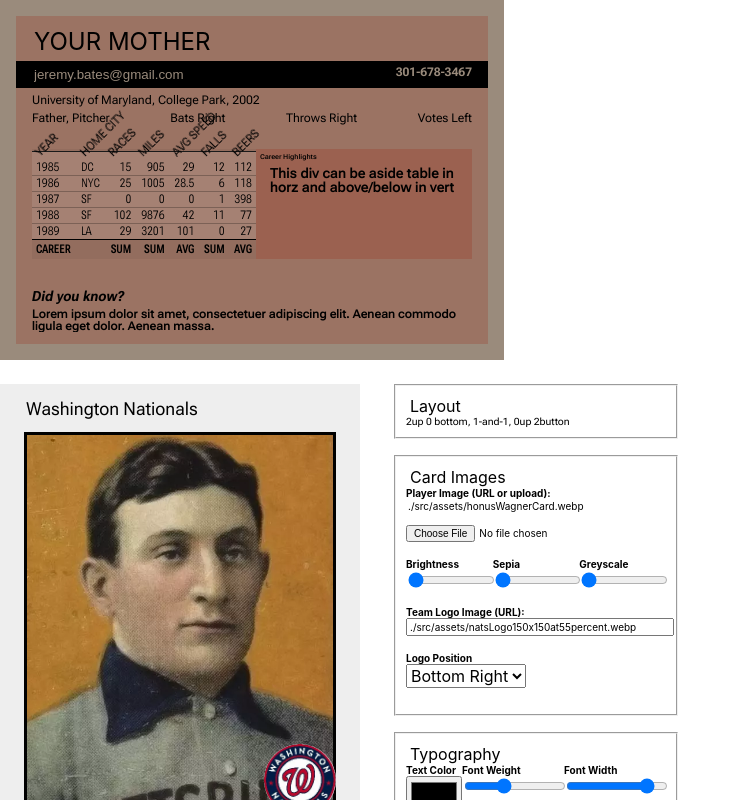
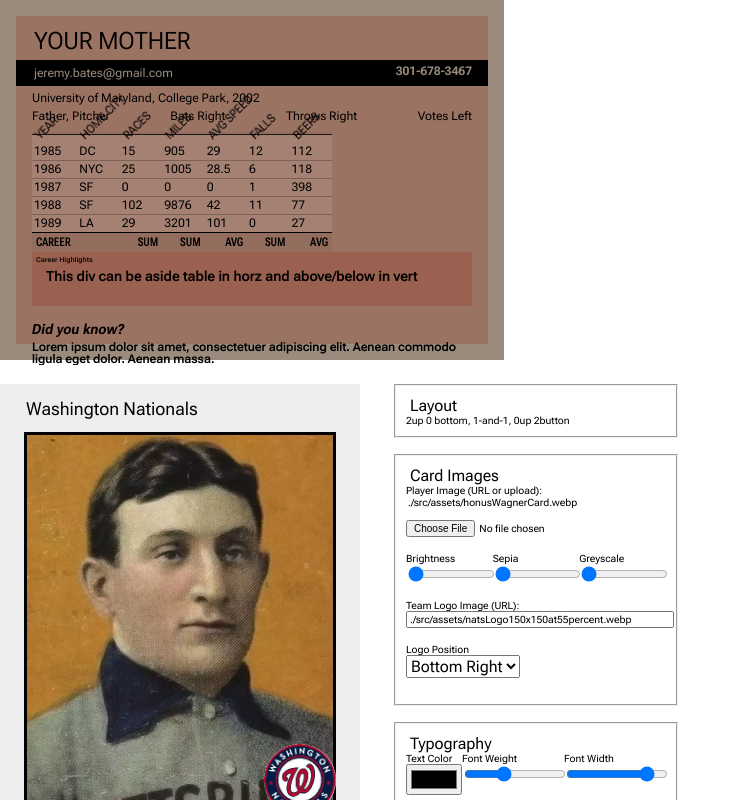
Before and after one commit to jeremybatesDC/vueGridBaseballCard, a Vue app: page / in a window 1280 px wide. Shown: the top 800 px of the page, without its empty margins (0-741 px from the left). Built offline with nearby package versions, Linux system fonts and the light colour scheme.

Commit message:
tightening spacing, making sure iOS looks ok

```diff
--- a/src/App.vue
+++ b/src/App.vue
@@ -176,9 +176,7 @@ fieldset {
   margin-bottom: 1.6rem;
 }
 legend {
-  font-family: -apple-system, BlinkMacSystemFont, "Segoe UI", Roboto,
-    Oxygen-Sans, Ubuntu, Cantarell, "Helvetica Neue", "Helvetica", Arial,
-    sans-serif;
+  font-family: inherit;
   //font-weight: bold;
   text-align: center;
   padding: 0 0.4rem;
@@ -186,10 +184,7 @@ legend {
 }
 label {
   display: block;
-  font-family: -apple-system, BlinkMacSystemFont, "Segoe UI", Roboto,
-    Oxygen-Sans, Ubuntu, Cantarell, "Helvetica Neue", "Helvetica", Arial,
-    sans-serif;
-  font-weight: bold;
+  font-family: inherit;
 
   input {
     display: block;
--- a/src/components/CardBack.vue
+++ b/src/components/CardBack.vue
@@ -49,7 +49,9 @@
             <tbody>
               <tr v-for="year in defaultStats.years" :key="year">
                 <!-- i really don't want to do a loop in a loop, do I? Space/time complexity wise, it's better to loop twice -->
-                <td v-for="thing in year" :key="thing">{{ thing }}</td>
+                <td v-for="thing in year" :key="thing">
+                  <input type="text" :value="thing" size="4" />
+                </td>
               </tr>
             </tbody>
             <tfoot>
@@ -316,11 +318,13 @@ section {
 
 .table__wrapper--outer {
   display: flex;
-  flex-grow: 1;
+  flex-grow: 2;
+  // this needs to be put in a variable duh
+  max-width: 30rem;
 }
 table {
   width: 100%;
-  max-width: 32rem;
+  //max-width: 32rem;
   margin: 0 auto;
   font-size: 1.2rem;
   line-height: 1;
@@ -390,12 +394,17 @@ tbody {
     }
   }
   td {
-    padding: 0.2rem 0.4rem;
+    padding: 0.2rem 0 0.2rem 0.2rem;
     box-shadow: 0 1px rgba(0, 0, 0, 0.25);
     //text-align: left;
     &:first-child,
     &:nth-child(2) {
       text-align: left;
+    }
+    input {
+      display: block;
+      padding: 0;
+      //width: 4ch;
     }
   }
 }
@@ -418,7 +427,7 @@ tfoot {
 aside {
   display: flex;
   flex-grow: 1;
-  width: auto;
+  //width: auto;
   &:focus-within {
     blockquote {
       font-size: 1.6rem;
--- a/src/globalStyles/inputs.scss
+++ b/src/globalStyles/inputs.scss
@@ -1,19 +1,19 @@
 [type="text"],
 [type="email"],
-[type="tel"] {
+[type="tel"],
+textarea {
+  font-family: inherit;
+  font-size: inherit;
+  line-height: inherit;
+
   background: transparent;
   box-shadow: none;
   border: none;
 }
 
 textarea {
-  font-family: inherit;
-  font-size: inherit;
-  line-height: inherit;
-  background: transparent;
   resize: none;
-  border: none;
-  box-shadow: none;
+
   width: 100%;
   margin: 0;
   padding: 0;
@@ -29,18 +29,11 @@ textarea {
   left: 0;
   //background: rgba(0, 0, 0, 0.5);
   //width: 100%;
-  padding: 1.6rem;
-  opacity: 0;
+  padding: 1.6rem 0;
+  visibility: hidden;
   overflow: visible;
   z-index: 2;
 
-  fieldset:focus-within & {
-    opacity: 1;
-  }
-
-  aside:focus-within & {
-    opacity: 1;
-  }
   // this should NOT have to be explicit -- missing a rul somewhere
   label {
     display: flex;
@@ -56,6 +49,9 @@ textarea {
 // card back element is an example
 
 .fui__wrap {
+  font-family: "VariableFontSerif", -apple-system, BlinkMacSystemFont,
+    "Segoe UI", Roboto, Oxygen-Sans, Ubuntu, Cantarell, "Helvetica Neue",
+    "Helvetica", Arial, sans-serif;
   &:focus-within {
     position: fixed;
     top: 0;
@@ -63,7 +59,7 @@ textarea {
     width: 100%;
     height: 100%;
     padding: 1.6rem;
-    background-color: rgba(0, 0, 0, 0.6666);
+    background-color: rgba(0, 0, 0, 0.75);
 
     z-index: 1;
     .fui__mid {
@@ -73,11 +69,12 @@ textarea {
     .fui__formElem {
       //position: absolute;
       // MIN font-size SHOULD BE 1.6rem;
-      padding: 1em;
+      font-family: inherit;
+      padding: 0.8rem;
       background: #fff;
     }
     [data-show-only-on-interaction] {
-      opacity: 1;
+      visibility: visible;
     }
   }
 }
```
Also changed, not shown: 1 other file (tests, documents, lock files or other folders).
